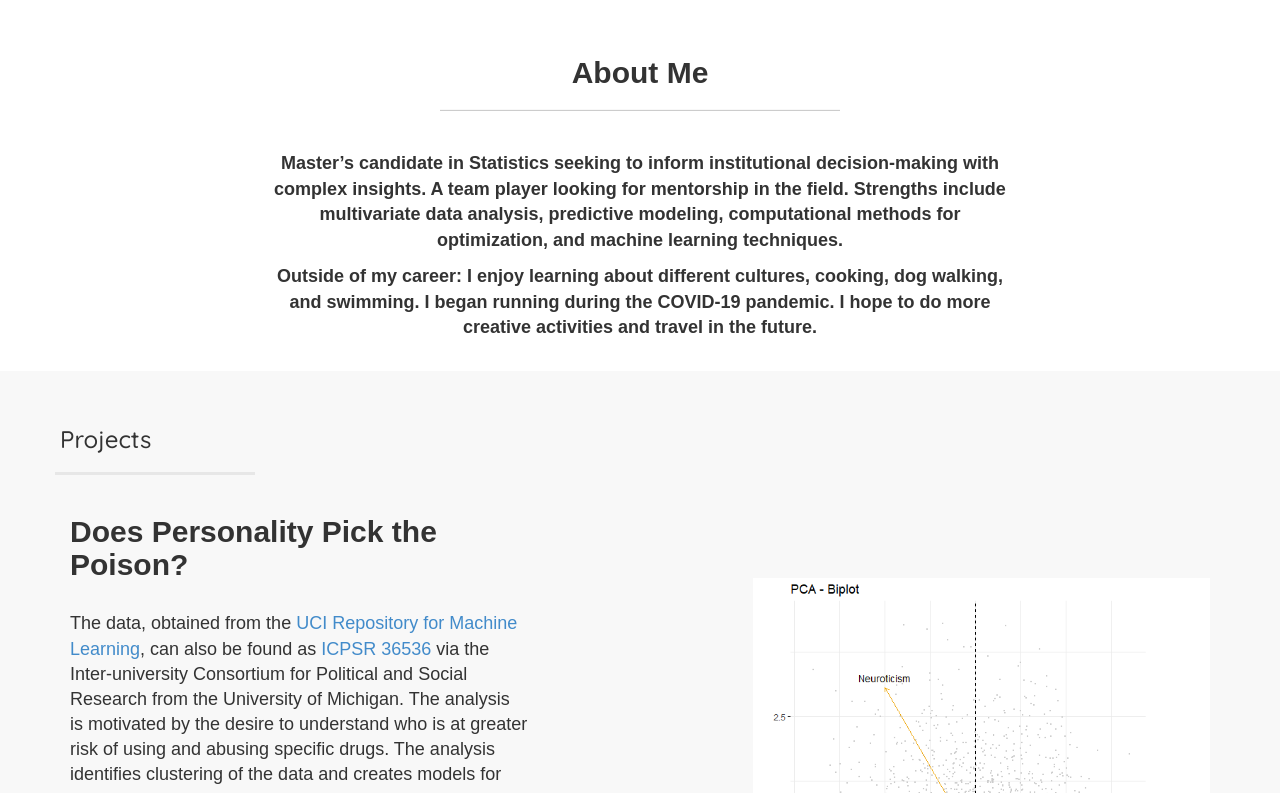
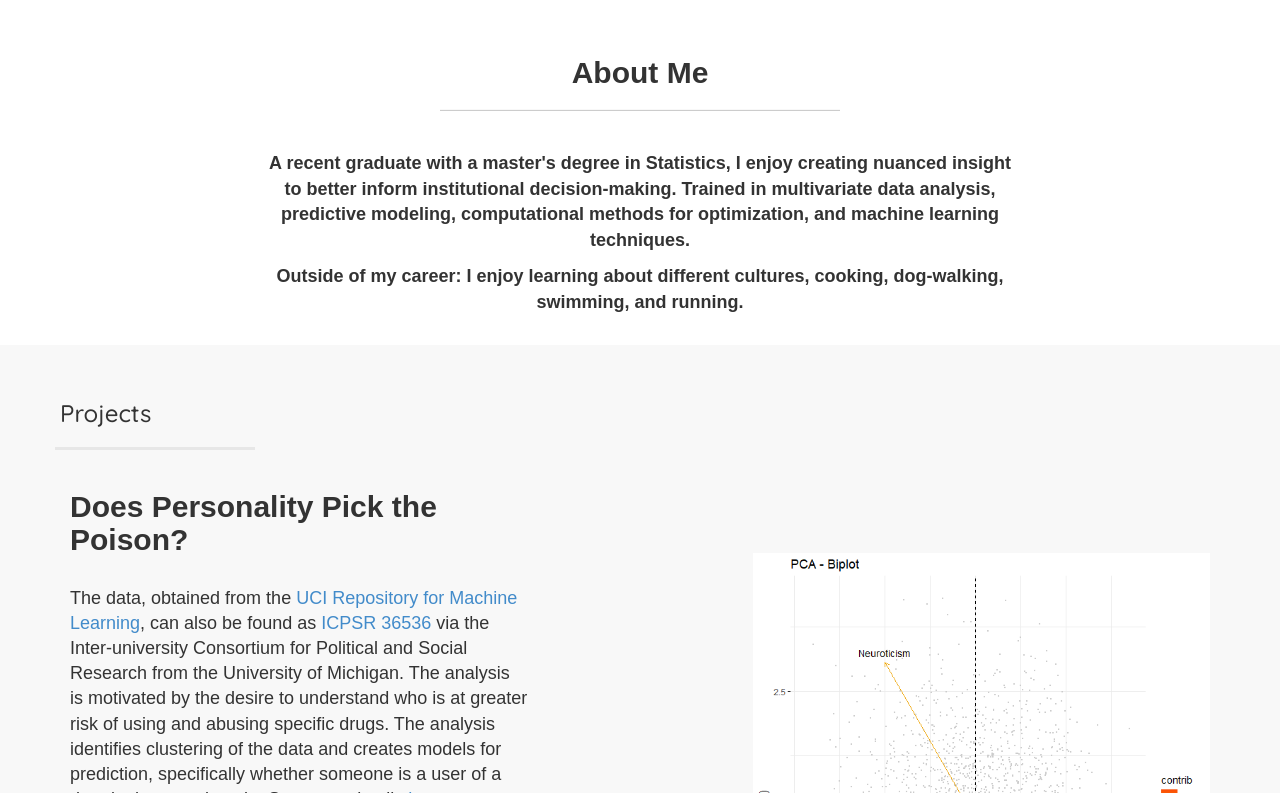
Before and after one commit to figur8s/kcherland.github.io, a Jekyll site: the page built from index.html, in a window 1280 px wide and 900 px high, scrolled down 797 px, cut to the strip 107-900 px from the top of the window. Built offline with Jekyll 4.4.1, drawn with Linux system fonts in a browser that asks for light colours; nearby versions of some CDN libraries; library files that are not in the unit come from our copies.

Commit message:
Update about.html

```diff
--- a/_includes/about.html
+++ b/_includes/about.html
@@ -5,9 +5,9 @@
             <h2>About Me</h2>
             <hr class="intro-divider">
             <br/>
-                <p><font size="4px"> Master’s candidate in Statistics seeking to inform institutional decision-making with complex insights. A team player looking for mentorship in the field. Strengths include multivariate data analysis, predictive modeling, computational methods for optimization, and machine learning techniques. </font></p>
+                <p><font size="4px"> A recent graduate with a master's degree in Statistics, I enjoy creating nuanced insight to better inform institutional decision-making. Trained in multivariate data analysis, predictive modeling, computational methods for optimization, and machine learning techniques. </font></p>
                 <p><font size="4px"> </font></p>
-            <p><font size="4px"> Outside of my career: I enjoy learning about different cultures, cooking, dog walking, and swimming. I began running during the COVID-19 pandemic. I hope to do more creative activities and travel in the future. </a></font></p>
+            <p><font size="4px"> Outside of my career: I enjoy learning about different cultures, cooking, dog-walking, swimming, and running. </a></font></p>
              <br/>
         </div>
     </div>
```
